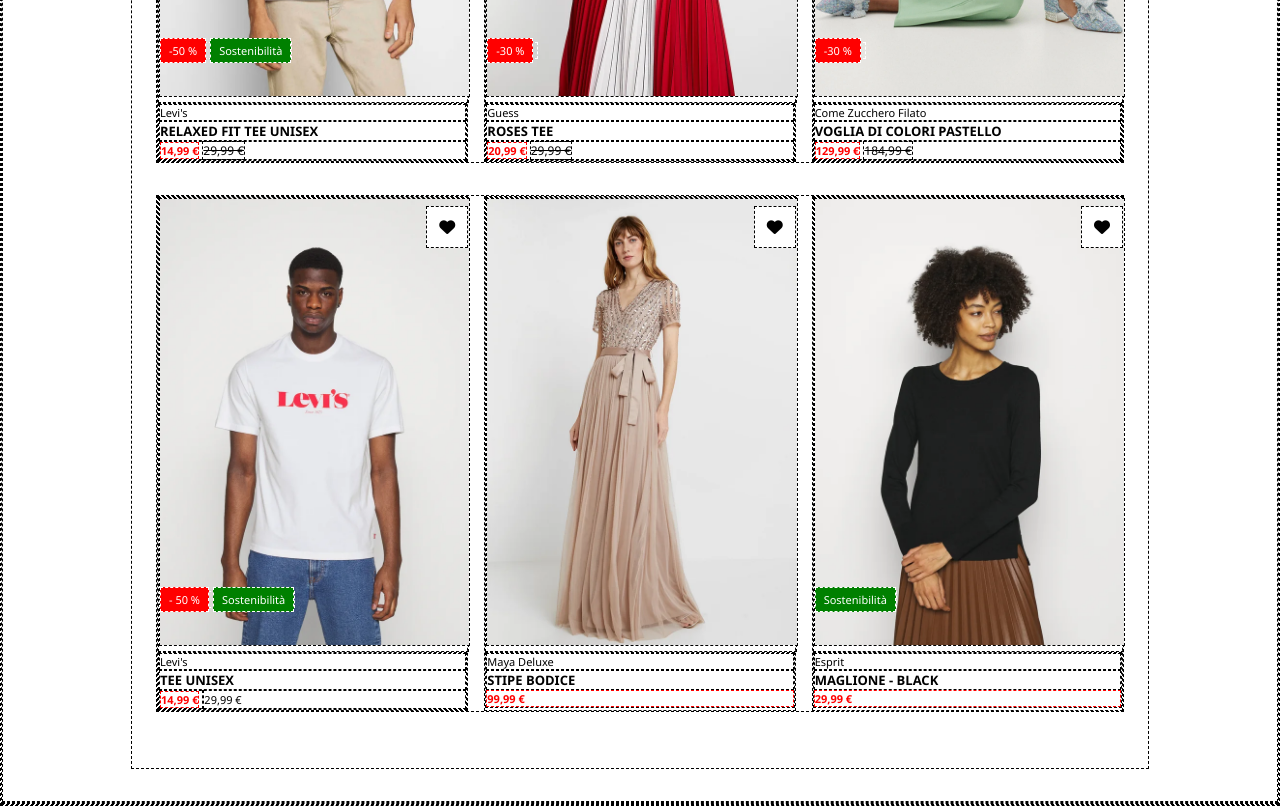
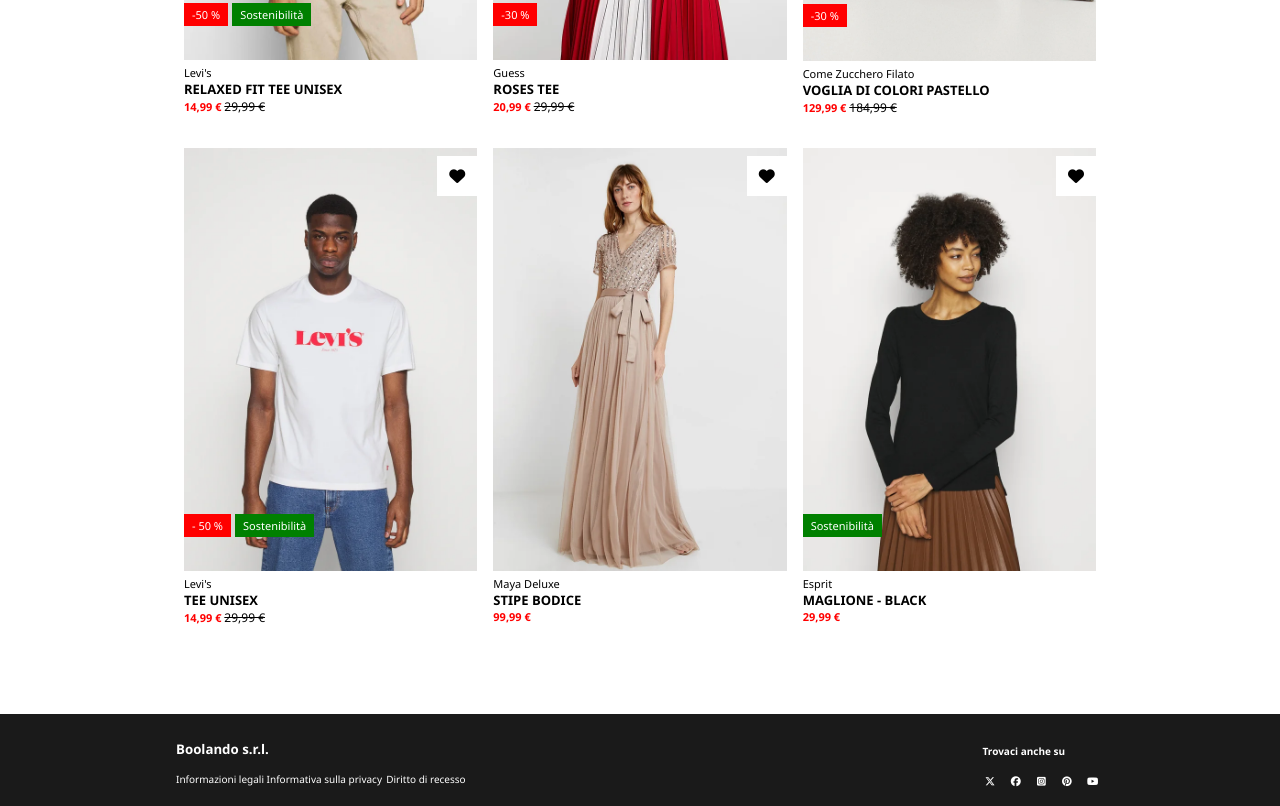
Before and after one commit to RosyPetrella/html-css-boolando, a plain HTML site: page index.html in a window 1280 px wide. Shown: the part 467-1273 px from the top of the page. Drawn offline with Linux system fonts and the light colour scheme.

Commit message:
add footer

```diff
--- a/index.html
+++ b/index.html
@@ -16,7 +16,7 @@
   <body>
     <header>
       <div class="container">
-        <nav>Donna Uomo Bamini</nav>
+        <nav>Donna Uomo Bambini</nav>
         <div>
           <img src="./boolando_images/img/boolean-logo.png" alt="Boolean" />
         </div>
@@ -95,7 +95,7 @@
               <h2>tee unisex</h2>
               <p>
                 <span class="d-price">14,99 &euro;</span>
-                <span class="o-price"></span>29,99 &euro;
+                <span class="o-price">29,99 &euro;</span>
               </p>
             </section>
           </div>
@@ -128,6 +128,25 @@
       </div>
     </main>
 
-    <footer></footer>
+    <footer>
+      <div class="bottom">
+        <div class="links">
+          <h5>Boolando s.r.l.</h5>
+          <nav>
+            <a href="#">Informazioni legali </a>
+            <a href="#">Informativa sulla privacy</a>
+            <a href="#">Diritto di recesso</a>
+          </nav>
+        </div>
+        <div class="social">
+          <p>Trovaci anche su</p>
+          <i class="fa-brands fa-x-twitter"></i>
+          <i class="fa-brands fa-facebook"></i>
+          <i class="fa-brands fa-square-instagram"></i>
+          <i class="fa-brands fa-pinterest"></i>
+          <i class="fa-brands fa-youtube"></i>
+        </div>
+      </div>
+    </footer>
   </body>
 </html>
--- a/style.css
+++ b/style.css
@@ -6,9 +6,11 @@
     --bg-sale: #ff0000;
 }
 
+/*
 * {
     border: 0.5px dashed;
 }
+    */
 
 body {
     font-family: 'Segoe UI', Tahoma, Geneva, Verdana, sans-serif;
@@ -56,7 +58,7 @@ body {
 .look-book {
     display: flex;
     flex-direction:column;
-    margin: 2rem 8rem;
+    margin: 2rem 10rem;
     padding: 1.5rem;
 
     .row {
@@ -76,15 +78,6 @@ body {
     }
 
 }
-/*prova
-.look {
-    display: flex;
-    flex-direction: column;
-    justify-content: center;
-    align-items: center;
-    position: relative;
-    width: 100%;
-} */
 
 .look {
     min-width: 100%;
@@ -138,3 +131,47 @@ p {
 }
 
 }
+
+/*FOOTER*/
+
+footer {
+    background-color: var(--main-dark);
+}
+.bottom {
+    background-color: var(--main-dark);
+    color: var(--main-lighter);
+    display: flex;
+    justify-content: space-between;
+    margin: 0 10rem 0 10rem;
+    padding: 1rem;
+
+    .links {
+        align-self: center;
+    }
+
+    h5{
+        margin: 0.5rem 0 0.5rem 0;
+    }
+
+    a {
+        color: white;
+        text-decoration: none;
+        font-size: 10px;
+    }
+
+    .social {
+        font-size: 10px;
+        font-weight: bold;
+    }
+
+    p{
+        padding: 0.25rem;
+    }
+
+    i {
+        width: 15px;
+        text-align: center;
+        padding: 0.25rem;
+    }
+
+}
```
